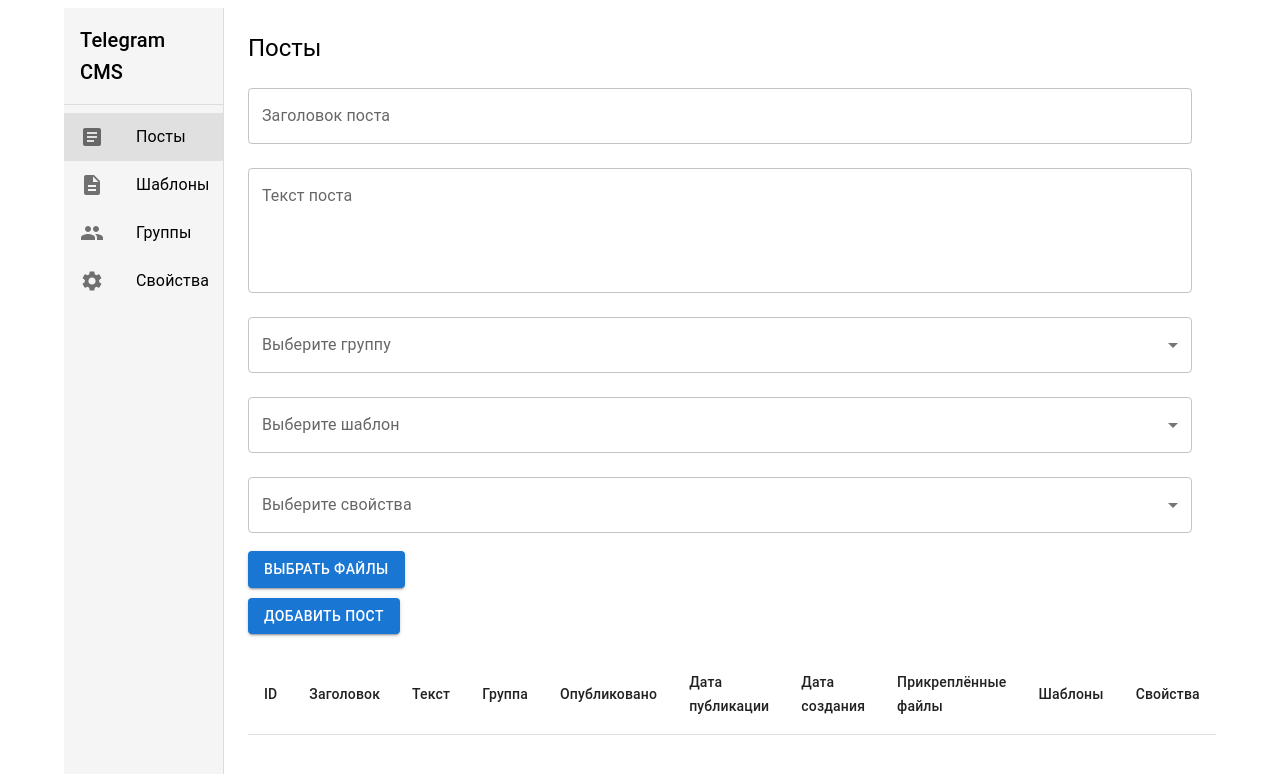
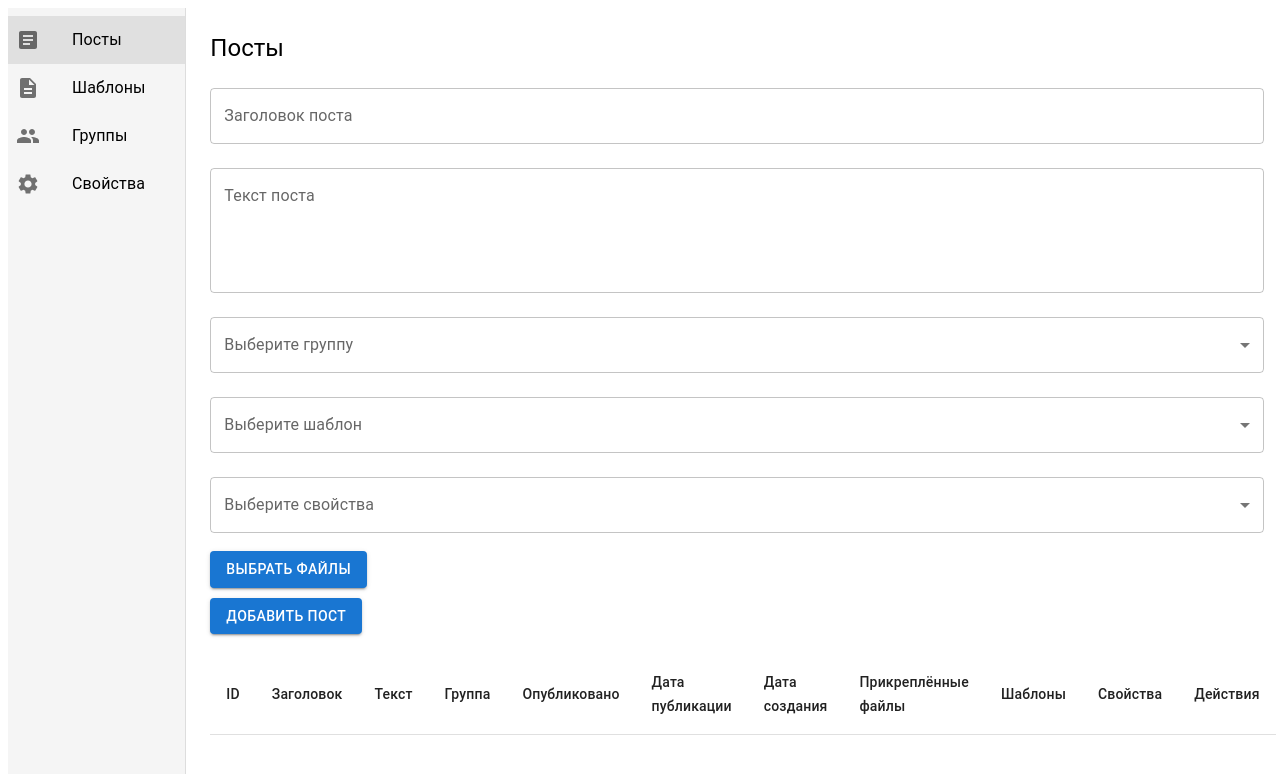
Before and after one commit to winter-hour/tg_cms2, a React (Vite) app: page / in a window 1280 px wide. Shown: the top 774 px of the page. Built offline with nearby package versions, Linux system fonts and the light colour scheme.

Commit message:
Исправлено: убран внутренний фрейм и скроллбары, боковая панель прижата к левому краю

```diff
--- a/src/App.jsx
+++ b/src/App.jsx
@@ -7,7 +7,6 @@
   TableCell,
   TableHead,
   TableRow,
-  Container,
   Typography,
   Dialog,
   DialogTitle,
@@ -19,7 +18,6 @@
   FormControl,
   InputLabel,
   Checkbox,
-  FormControlLabel,
   Grid,
   List,
   ListItem,
@@ -497,7 +495,7 @@
   ];
 
   return (
-    <Container sx={{ display: 'flex', height: '100vh', padding: 0 }}>
+    <Box sx={{ display: 'flex', height: '100vh', width: '100vw', margin: 0, padding: 0 }}>
       {/* Боковая панель */}
       <Box
         sx={{
@@ -506,11 +504,10 @@
           borderRight: '1px solid #ddd',
           height: '100%',
           overflow: 'auto',
+          ml: 0,
+          p: 0,
         }}
       >
-        <Typography variant="h6" sx={{ p: 2, borderBottom: '1px solid #ddd' }}>
-          Telegram CMS
-        </Typography>
         <List>
           {tabs.map((tab) => (
             <ListItem
@@ -522,6 +519,7 @@
                 '&:hover': {
                   bgcolor: '#e0e0e0',
                 },
+                p: 1,
               }}
             >
               <ListItemIcon>{tab.icon}</ListItemIcon>
@@ -1239,7 +1237,7 @@
           </Button>
         </DialogActions>
       </Dialog>
-    </Container>
+    </Box>
   );
 }
 
```
